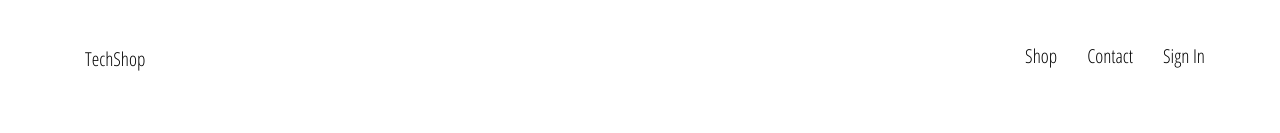
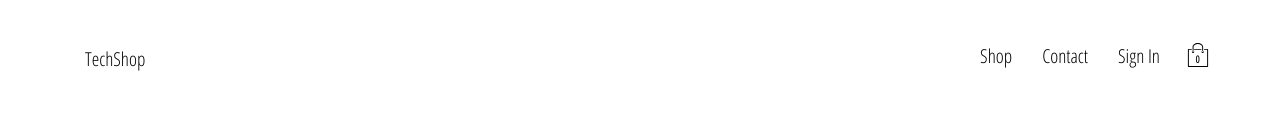
Before and after one commit to Analova/techStore, a React (Create React App) app: page / in a window 1280 px wide. Shown: the top 133 px of the page. Built offline with nearby package versions, Linux system fonts and the light colour scheme; no server answers.

Commit message:
added the cartDropDown and cartIcon to our application  & implamented cart reducer

```diff
--- /dev/null
+++ b/src/components/cart-dropdown/CartDropdown.js
@@ -0,0 +1,16 @@
+import React from "react";
+
+import CustomButton from "../custom-button/CustomButton";
+
+import "./cart-dropdown.scss";
+
+const CartDropdown = () => {
+  return (
+    <div className="cart-dropdown">
+      <div className="cart-items" />
+      <CustomButton>GO TO CHECKOUT </CustomButton>
+    </div>
+  );
+};
+
+export default CartDropdown;
--- /dev/null
+++ b/src/components/cart-dropdown/cart-dropdown.scss
@@ -0,0 +1,24 @@
+.cart-dropdown {
+    position: absolute;
+    width: 240px;
+    height: 340px;
+    display: flex;
+    flex-direction: column;
+    padding: 20px;
+    border: 1px solid black;
+    background-color: white;
+    top: 90px;
+    right: 40px;
+    z-index: 5;
+
+    .cart-items {
+        height: 240px;
+        display: flex;
+        flex-direction: column;
+        overflow: scroll;
+    }
+
+    button {
+        margin-top: auto;
+    }
+}
--- /dev/null
+++ b/src/components/cart-icon/CartIcon.js
@@ -0,0 +1,25 @@
+import React from "react";
+import { connect } from "react-redux";
+import { ReactComponent as ShoppingIcon } from "../../assets/shopping-bag.svg";
+
+import { toggleCartHidden } from "../../redux/cart/cart.actions";
+
+import "./cart-icon.scss";
+
+const CartIcon = ({ toggleCartHidden }) => {
+  return (
+    <div className="cart-icon" onClick={toggleCartHidden}>
+      <ShoppingIcon className="shopping-icon" />
+      <span className="item-count">0</span>
+    </div>
+  );
+};
+
+const mapStateToProps = dispatch => ({
+  toggleCartHidden: () => dispatch(toggleCartHidden())
+});
+
+export default connect(
+  null,
+  mapStateToProps
+)(CartIcon);
--- /dev/null
+++ b/src/components/cart-icon/cart-icon.scss
@@ -0,0 +1,21 @@
+.cart-icon {
+    width: 45px;
+    height: 45px;
+    position: relative;
+    display: flex;
+    align-items: center;
+    justify-content: center;
+    cursor: pointer;
+
+    .shopping-icon {
+        width: 24px;
+        height: 24px;
+    }
+
+    .item-count {
+        position: absolute;
+        font-size: 10px;
+        font-weight: bold;
+        bottom: 12px;
+    }
+}
--- a/src/components/header/Header.js
+++ b/src/components/header/Header.js
@@ -3,10 +3,12 @@
 
 import { auth } from "../../firebase/firebase.utils";
 import { connect } from "react-redux";
+import CartIcon from "../cart-icon/CartIcon";
+import CartDropdown from "../cart-dropdown/CartDropdown";
 
 import "./header.scss";
 
-const Header = ({ currentUser }) => {
+const Header = ({ currentUser, hidden }) => {
   return (
     <div className="header">
       <Link className="logo-container" to="/">
@@ -29,13 +31,16 @@
             Sign In
           </Link>
         )}
+        <CartIcon />
       </div>
+      {hidden ? null : <CartDropdown />}
     </div>
   );
 };
 
-const mapStateToProps = state => ({
-  currentUser: state.user.currentUser
+const mapStateToProps = ({ user: { currentUser }, cart: { hidden } }) => ({
+  currentUser,
+  hidden
 });
 
 export default connect(
--- /dev/null
+++ b/src/redux/cart/cart.actions.js
@@ -0,0 +1,5 @@
+import CartActionTypes from "./cart.types";
+
+export const toggleCartHidden = () => ({
+  type: CartActionTypes.TOGGLE_CART_HIDDEN
+});
--- /dev/null
+++ b/src/redux/cart/cart.reducer.js
@@ -0,0 +1,19 @@
+import CartActionTypes from "./cart.types";
+
+const INITIAL_STATE = {
+  hidden: true
+};
+
+const cartReducer = (state = INITIAL_STATE, action) => {
+  switch (action.type) {
+    case CartActionTypes.TOGGLE_CART_HIDDEN:
+      return {
+        ...state,
+        hidden: !state.hidden
+      };
+    default:
+      return state;
+  }
+};
+
+export default cartReducer;
--- /dev/null
+++ b/src/redux/cart/cart.types.js
@@ -0,0 +1,5 @@
+const CartActionTypes = {
+  TOGGLE_CART_HIDDEN: "TOGGLE_CART_HIDDEN"
+};
+
+export default CartActionTypes;
--- a/src/redux/root-reducer.js
+++ b/src/redux/root-reducer.js
@@ -1,6 +1,8 @@
 import { combineReducers } from "redux";
 import userReducer from "./user/user.reducer";
+import cartRedcer from "./cart/cart.reducer";
 
 export default combineReducers({
-  user: userReducer
+  user: userReducer,
+  cart: cartRedcer
 });
```
Also changed, not shown: src/assets/shopping-bag.svg (added).
